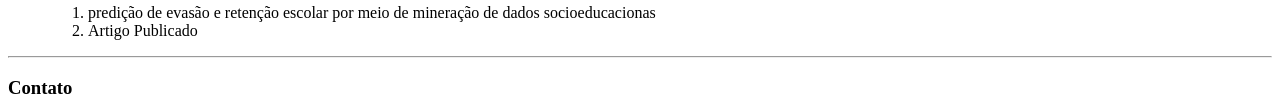
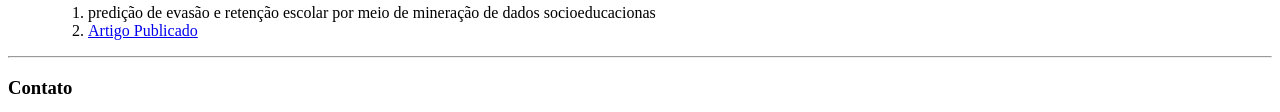
Before and after one commit to Monyque553/meu_portif-lio, a plain HTML site: page index.html in a window 1280 px wide. Shown: the part 1006-1118 px from the top of the page. Drawn offline with Linux system fonts and the light colour scheme.

Commit message:
Update index.html

```diff
--- a/index.html
+++ b/index.html
@@ -61,7 +61,7 @@
         <li>Extensão
             <ol>
                 <li>predição de evasão e retenção escolar por meio de mineração de dados socioeducacionas </li>
-                <li><a href="https://www.even3.com.br/anais/cnppge/213210-mineracao-de-dados-socioeconomicos-de-alunos-do-sertao-do-pajeu--predicao-de-evasao-e-retencao/"></a>Artigo Publicado</li>
+                <li><a href="https://www.even3.com.br/anais/cnppge/213210-mineracao-de-dados-socioeconomicos-de-alunos-do-sertao-do-pajeu--predicao-de-evasao-e-retencao/">Artigo Publicado</a></li>
 
             </ol>
         </li>
```
